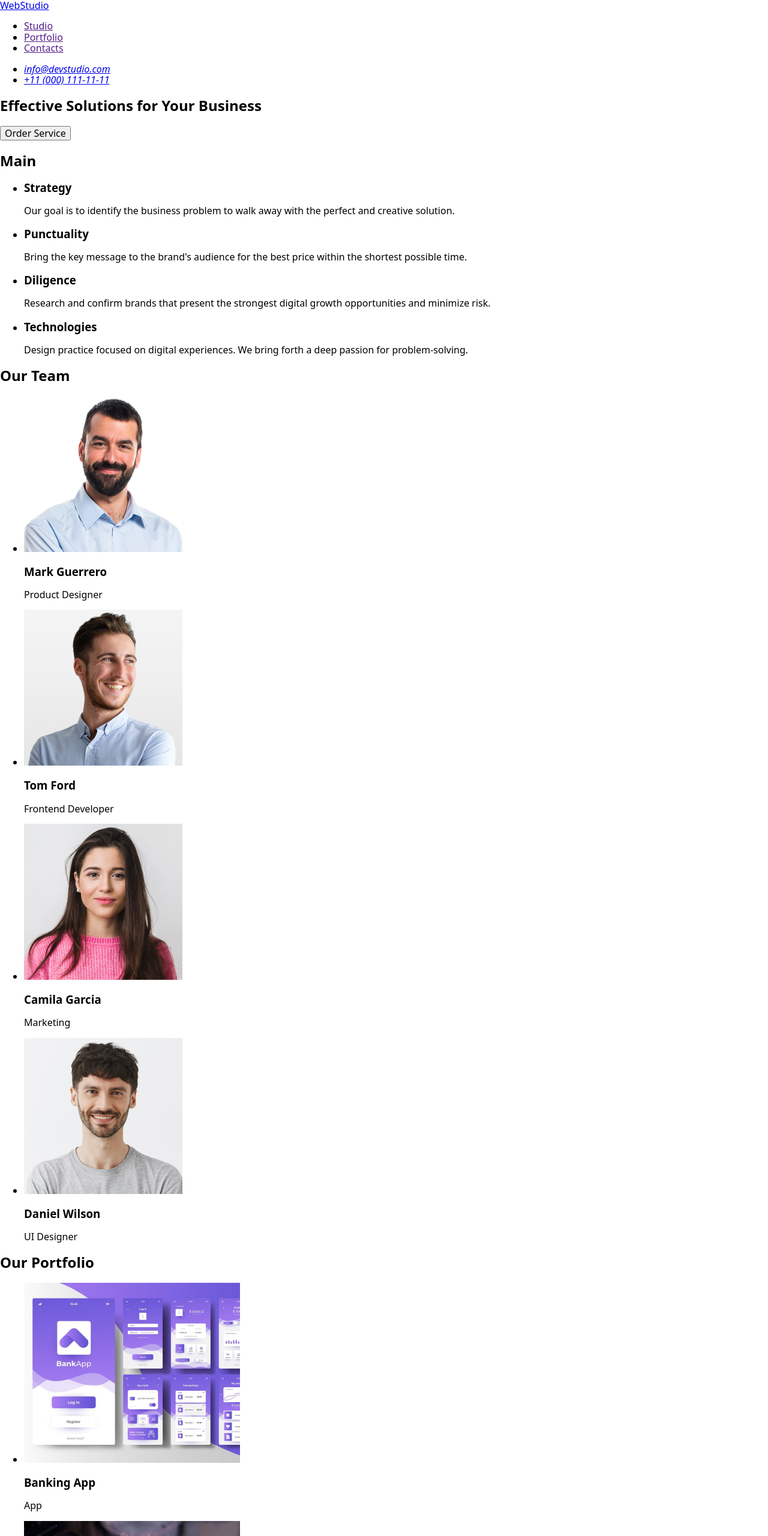
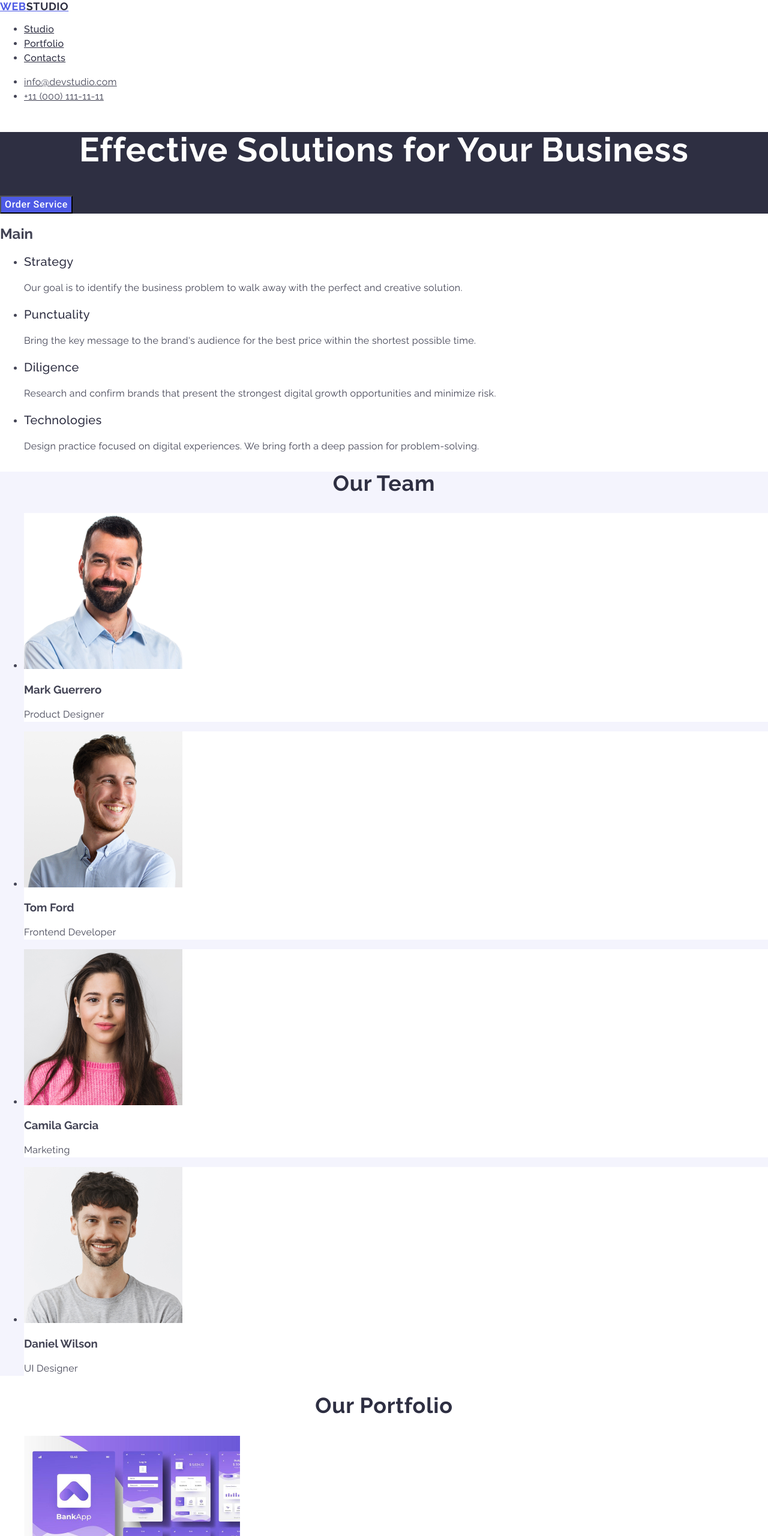
Before and after one commit to wptraffadmin/goit-markup-hw-02, a plain HTML site: page index.html in a window 1280 px wide. Shown: the top 2560 px of the page at 60% size. Drawn offline with nearby package versions, Linux system fonts and the light colour scheme.

Commit message:
Home work 2

```diff
--- a/css/styles.css
+++ b/css/styles.css
@@ -0,0 +1,193 @@
+body {
+    font-family: 'Raleway', sans-serif;
+    color: #434455;
+    background-color: #FFFFFF;
+}
+
+/* ----Logo---- */
+
+.logo {
+    font-family: "Raleway", sans-serif;
+    font-weight: 700;
+    font-size: 18px;
+    line-height: 1.17;
+    letter-spacing: 0.03em;
+    text-transform: uppercase;
+    color: #4d5ae5;
+}
+
+.logo-studio {
+    color: #2e2f42;
+}
+
+/* ----Nav---- */
+
+.nav {
+    font-weight: 500;
+    font-size: 16px;
+    line-height: 1.5;
+    letter-spacing: 0.02em;
+    color: #2e2f42;
+}
+
+.nav:hover {
+    color: #404bbf;
+}
+
+.nav:focus {
+    color: #404bbf;
+}
+
+/* ----Address---- */
+
+.address {
+    font-size: 16px;
+    font-style: normal;
+    line-height: 1.5;
+    letter-spacing: 0.02em;
+    color: #434455;
+}
+
+.address:hover {
+    color: #404bbf;
+}
+
+.address:focus {
+    color: #404bbf;
+}
+
+/* ----Home---- */
+
+.section-home {
+    background-color: #2e2f42;
+}
+
+.home-title {
+    font-size: 56px;
+    line-height: 1.07;
+    letter-spacing: 0.02em;
+    text-align: center;
+    color: #fff;
+}
+
+.home-button {
+    background-color: #4D5AE5;
+    font-family: "Roboto", sans-serif;
+    font-weight: 500;
+    font-size: 16px;
+    line-height: 1.5;
+    letter-spacing: 0.04em;
+    color: #ffffff;
+    cursor: pointer;
+}
+
+.home-button:hover {
+    background-color: #404BBF;
+}
+
+.home-button:focus {
+    background-color: #404BBF;
+}
+
+/* ----Main---- */
+
+.main-title {
+    font-weight: 500;
+    font-size: 20px;
+    line-height: 1.2;
+    letter-spacing: 0.02em;
+    color: #2e2f42;
+}
+
+.main-p {
+    font-size: 16px;
+    line-height: 1.5;
+    letter-spacing: 0.02em;
+    color: #434455;
+}
+
+/* ----Our Team---- */
+
+.section-our-team {
+    background-color: #F4F4FD;
+}
+
+.our-team {
+    font-size: 36px;
+    line-height: 1.11;
+    text-align: center;
+    letter-spacing: 0.02em;
+    text-transform: capitalize;
+    color: #2e2f42;
+}
+
+.our-team-li {
+    background-color: #FFFFFF;
+}
+
+.our-team-mame {
+    font-weight: 500;
+    font-size: 20px;
+    line-height: 1.2;
+    letter-spacing: 0.02em;
+    color: #2e2f42;
+}
+
+.our-team-p {
+    font-size: 16px;
+    line-height: 1.5;
+    letter-spacing: 0.02em;
+    color: #434455;
+}
+
+/* ----Our Portfolio---- */
+
+.our-portfolio {
+    font-size: 36px;
+    line-height: 1.11;
+    text-align: center;
+    letter-spacing: 0.02em;
+    text-transform: capitalize;
+    color: #2e2f42;
+}
+
+.our-portfolio-title {
+    font-weight: 500;
+    font-size: 20px;
+    line-height: 1.2;
+    letter-spacing: 0.02em;
+    color: #2e2f42;
+}
+
+.our-portfolio-p {
+    font-size: 16px;
+    line-height: 1.5;
+    letter-spacing: 0.02em;
+    color: #434455;
+}
+
+/* ----Footer---- */
+
+.footer {
+    background-color: #2e2f42;
+}
+
+.footer-logo {
+    font-family: "Raleway", sans-serif;
+    font-weight: 700;
+    font-size: 18px;
+    line-height: 1.17;
+    letter-spacing: 0.03em;
+    text-transform: uppercase;
+    color: #4d5ae5;
+}
+
+.footer-logo-studio {
+    color: #f4f4fd;
+}
+
+.footer-p {
+    line-height: 1.5;
+    letter-spacing: 0.02em;
+    color: var(#F4F4FD);
+}
--- a/index.html
+++ b/index.html
@@ -4,116 +4,127 @@
     <meta charset="UTF-8">
     <meta name="viewport" content="width=device-width, initial-scale=1.0">
     <title>WebStudio</title>
+    <link rel="preconnect" href="https://fonts.googleapis.com">
+    <link rel="preconnect" href="https://fonts.gstatic.com" crossorigin>
+    <link href="https://fonts.googleapis.com/css2?family=Raleway:ital,wght@0,100..900;1,100..900&display=swap" rel="stylesheet">
     <link rel="stylesheet" href="https://cdnjs.cloudflare.com/ajax/libs/modern-normalize/3.0.1/modern-normalize.css" />
+    <link rel="preconnect" href="https://fonts.googleapis.com">
+    <link rel="preconnect" href="https://fonts.gstatic.com" crossorigin>
+    <link href="https://fonts.googleapis.com/css2?family=Raleway:ital,wght@0,100..900;1,100..900&family=Roboto:ital,wght@0,100;0,300;0,400;0,500;0,700;0,900;1,100;1,300;1,400;1,500;1,700;1,900&display=swap" rel="stylesheet">
     <link rel="stylesheet" href="./css/styles.css">
 </head>
 <body>
      <header>
         <nav>
-            <a href="./index.html">WebStudio</a>
+            <a class="logo" href="./index.html">Web<span class="logo-studio">Studio</span></a>
             <ul>
-                <li><a href="">Studio</a></li>
-                <li><a href="">Portfolio</a></li>
-                <li><a href="">Contacts</a></li>
+                <li><a class="nav" href="index.html">Studio</a></li>
+                <li><a class="nav" href="">Portfolio</a></li>
+                <li><a class="nav" href="">Contacts</a></li>
             </ul>
         </nav>
         <address>
             <ul>
-              <li><a href="mailto:info@devstudio.com">info@devstudio.com</a><br></li>
-              <li><a href="tel:+110001111111">+11 (000) 111-11-11</a><br></li>
+              <li><a class="address" href="mailto:info@devstudio.com">info@devstudio.com</a><br></li>
+              <li><a class="address" href="tel:+110001111111">+11 (000) 111-11-11</a><br></li>
           </ul>
         </address>
     </header>
+
     <main>
-        <section id="home">
-            <h1>Effective Solutions for Your Business</h1>
-            <button type="button">Order Service</button>
+        <section class="section-home" id="home">
+            <h1 class="home-title">Effective Solutions for Your Business</h1>
+            <button class="home-button" type="button">Order Service</button>
         </section>
-       <section>
+
+        <section>
         <h2>Main</h2>
          <ul>
             <li>
-                <h3>Strategy</h3>
-                <p>Our goal is to identify the business problem to walk away with the perfect and creative solution.</p>
+                <h3 class="main-title">Strategy</h3>
+                <p class="main-p">Our goal is to identify the business problem to walk away with the perfect and creative solution.</p>
             </li>
             <li>
-                <h3>Punctuality</h3>
-                <p>Bring the key message to the brand's audience for the best price within the shortest possible time.</p>
+                <h3 class="main-title">Punctuality</h3>
+                <p class="main-p">Bring the key message to the brand's audience for the best price within the shortest possible time.</p>
             </li>
             <li>
-                <h3>Diligence</h3>
-                <p>Research and confirm brands that present the strongest digital growth opportunities and minimize risk.</p>
+                <h3 class="main-title">Diligence</h3>
+                <p class="main-p">Research and confirm brands that present the strongest digital growth opportunities and minimize risk.</p>
             </li>
             <li>
-                <h3>Technologies</h3>
-                <p>Design practice focused on digital experiences. We bring forth a deep passion for problem-solving.</p>
+                <h3 class="main-title">Technologies</h3>
+                <p class="main-p">Design practice focused on digital experiences. We bring forth a deep passion for problem-solving.</p>
             </li>
          </ul>
        </section>
-       <section>
-        <h2>Our Team</h2>
+
+       <section class="section-our-team">
+        <h2 class="our-team">Our Team</h2>
          <ul>
-            <li>
+            <li class="our-team-li">
                 <img src="./images/Mark_Guerrero.jpg" alt="Mark_Guerrero" width="264">
-                <h3>Mark Guerrero</h3>
-                <p>Product Designer</p>
+                <h3 class="our-team-name">Mark Guerrero</h3>
+                <p class="our-team-p">Product Designer</p>
             </li>
-            <li>
+            <li class="our-team-li">
                 <img src="./images/Tom_Ford.jpg" alt="Tom Ford" width="264">
-                <h3>Tom Ford</h3>
-                <p>Frontend Developer</p>
+                <h3 class="our-team-name">Tom Ford</h3>
+                <p class="our-team-p">Frontend Developer</p>
             </li>
-            <li>
+            <li class="our-team-li">
                 <img src="./images/Camila_Garcia.jpg" alt="Camila Garcia" width="264">
-                <h3>Camila Garcia</h3>
-                <p>Marketing</p>
+                <h3 class="our-team-name">Camila Garcia</h3>
+                <p class="our-team-p">Marketing</p>
             </li>
-            <li>
+            <li class="our-team-li">
                 <img src="./images/Daniel_Wilson.jpg" alt="Daniel Wilson" width="264">
-                <h3>Daniel Wilson</h3>
-                <p>UI Designer</p>
+                <h3 class="our-team-name">Daniel Wilson</h3>
+                <p class="our-team-p">UI Designer</p>
             </li>
          </ul>
        </section>
+
        <section>
-          <h2>Our Portfolio</h2>
+          <h2 class="our-portfolio">Our Portfolio</h2>
             <ul>
                 <li>
-                    <img src="images/img-1.jpg" alt="img-1" width="360">
-                    <h3>Banking App</h3>
-                    <p>App</p>
+                    <img src="./images/img-1.jpg" alt="img-1" width="360">
+                    <h3 class="our-portfolio-title">Banking App</h3>
+                    <p class="our-portfolio-p">App</p>
                 </li>
                 <li>
-                    <img src="images/img-2.jpg" alt="img-2" width="360">
-                    <h3>Cashless Payment</h3>
-                    <p>Marketing</p>
+                    <img src="./images/img-2.jpg" alt="img-2" width="360">
+                    <h3 class="our-portfolio-title">Cashless Payment</h3>
+                    <p class="our-portfolio-p">Marketing</p>
                 </li>
                 <li>
-                    <img src="images/img-3.jpg" alt="img-3" width="360">
-                    <h3>Meditation App</h3>
-                    <p>App</p>
+                    <img src="./images/img-3.jpg" alt="img-3" width="360">
+                    <h3 class="our-portfolio-title">Meditation App</h3>
+                    <p class="our-portfolio-p">App</p>
                 </li>
                 <li>
-                    <img src="images/img-4.jpg" alt="img-4" width="360">
-                    <h3>Taxi Service</h3>
-                    <p>Marketing</p>
+                    <img src="./images/img-4.jpg" alt="img-4" width="360">
+                    <h3 class="our-portfolio-title">Taxi Service</h3>
+                    <p class="our-portfolio-p">Marketing</p>
                 </li>
                 <li>
-                    <img src="images/img-5.jpg" alt="img-5" width="360">
-                    <h3>Screen Illustrations</h3>
-                    <p>Design</p>
+                    <img src="./images/img-5.jpg" alt="img-5" width="360">
+                    <h3 class="our-portfolio-title">Screen Illustrations</h3>
+                    <p class="our-portfolio-p">Design</p>
                 </li>
                 <li>
-                    <img src="images/img-6.jpg" alt="img-6" width="360">
-                    <h3>Online Courses</h3>
-                    <p>Marketing</p>
+                    <img src="./images/img-6.jpg" alt="img-6" width="360">
+                    <h3 class="our-portfolio-title">Online Courses</h3>
+                    <p class="our-portfolio-p">Marketing</p>
                 </li>
             </ul>
        </section>
     </main>
-    <footer>
-        <a href="./index.html">WebStudio</a>
-        <p>Increase the flow of customers and sales for your business with digital marketing & growth solutions.</p>
+
+    <footer class="footer">
+        <a class="footer-logo" href="./index.html">Web<span class="footer-logo-studio">Studio</span></a>
+        <p class="footer-p">Increase the flow of customers and sales for your business with digital marketing & growth solutions.</p>
     </footer>
 </body>
 </html>
```
